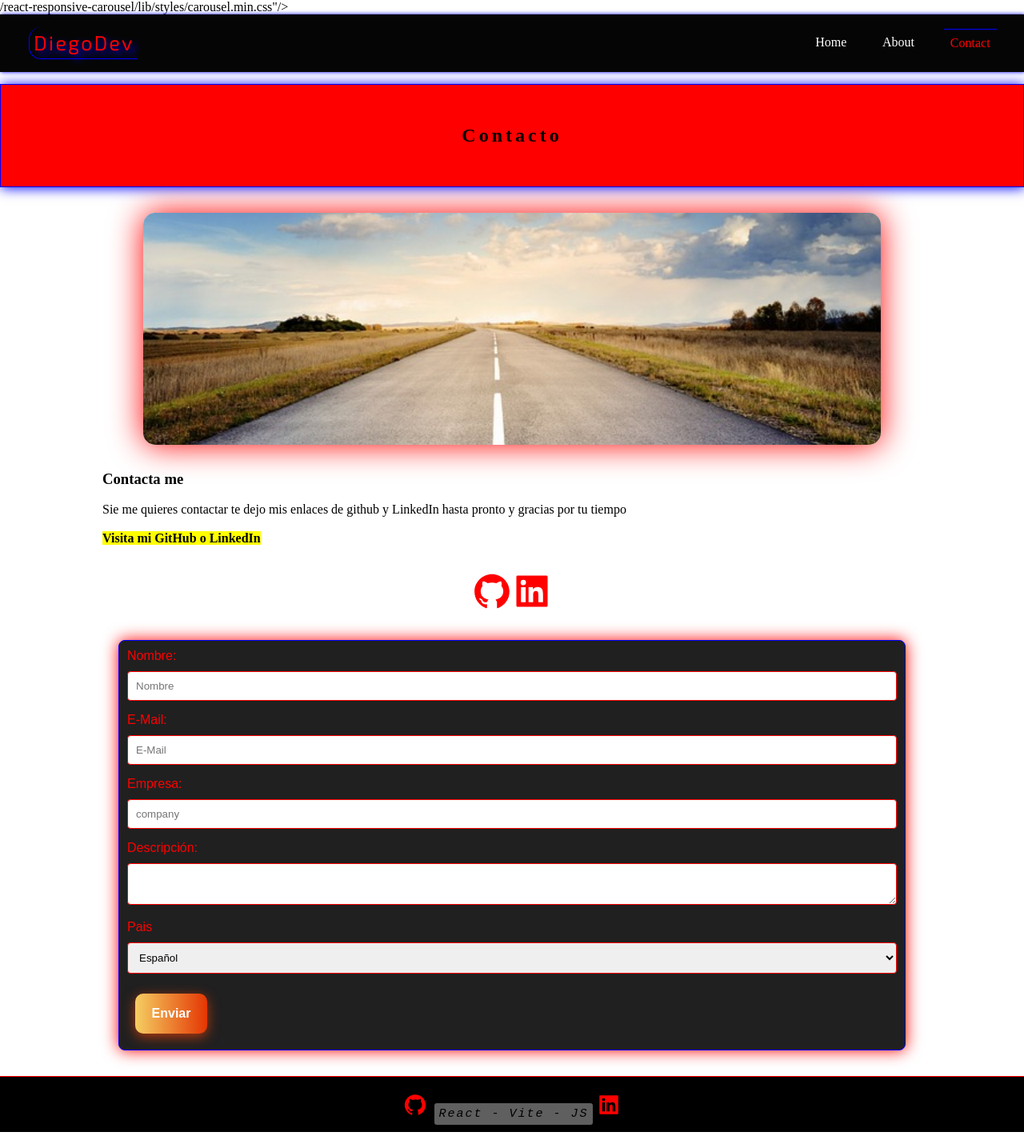
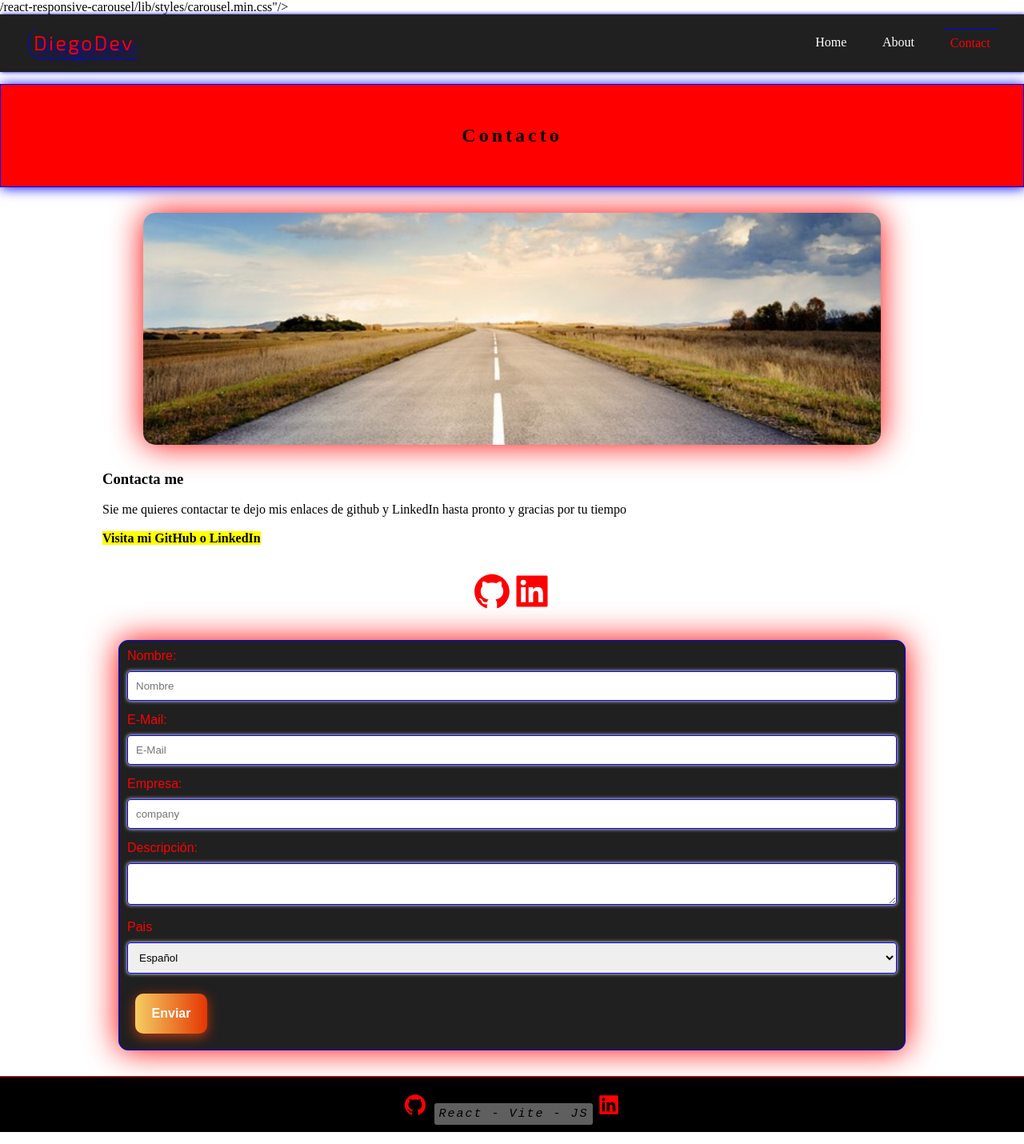
Before and after one commit to diego-monfort-landolt/Landoltdiego, a React (Vite) app: page /contact in a window 1280 px wide. Shown: the whole page at 80% size. Built offline with nearby package versions, Linux system fonts and the light colour scheme.

Commit message:
added styles color nav and colorsheme

```diff
--- a/src/component/Navbar.css
+++ b/src/component/Navbar.css
@@ -9,7 +9,7 @@ nav {
   display: flex;
   justify-content: space-between;
   align-items: center;
-  background-color: #000000fa;
+  background-color: rgb(32, 32, 32);
   box-shadow: 1px 0 5px blue;
   position: sticky;
   top: 0;
--- a/src/component/form/form.css
+++ b/src/component/form/form.css
@@ -9,9 +9,9 @@
 form {
   background-color: rgb(32, 32, 32);
   border: 1px solid blue;
-  box-shadow: 0 0 20px red;
+  box-shadow: 0 0 40px red;
   padding: 20px;
-  border-radius: 8px;
+  border-radius: 12px;
 }
 
 div {
@@ -34,13 +34,15 @@ input[type="text"], textarea, select {
   width: 100%;
   padding: 10px;
   border-radius: 4px;
-  border: 1px solid red;
+  border: 1px solid blue;
+  box-shadow: 0 0 5px #fff;
 }
 input[type="email"] {
   width: 100%;
   padding: 10px;
   border-radius: 4px;
-  border: 1px solid red;
+  border: 1px solid blue;
+  box-shadow: 0 0 5px #fff;
 }
 
 /* input[type="submit"] {
--- a/src/index.css
+++ b/src/index.css
@@ -2,5 +2,7 @@
   box-sizing: border-box;
   margin: 0;
   padding: 0;
-  color-scheme: light dark;
 }
+html, body {
+   color-scheme: light dark;
+}
```
